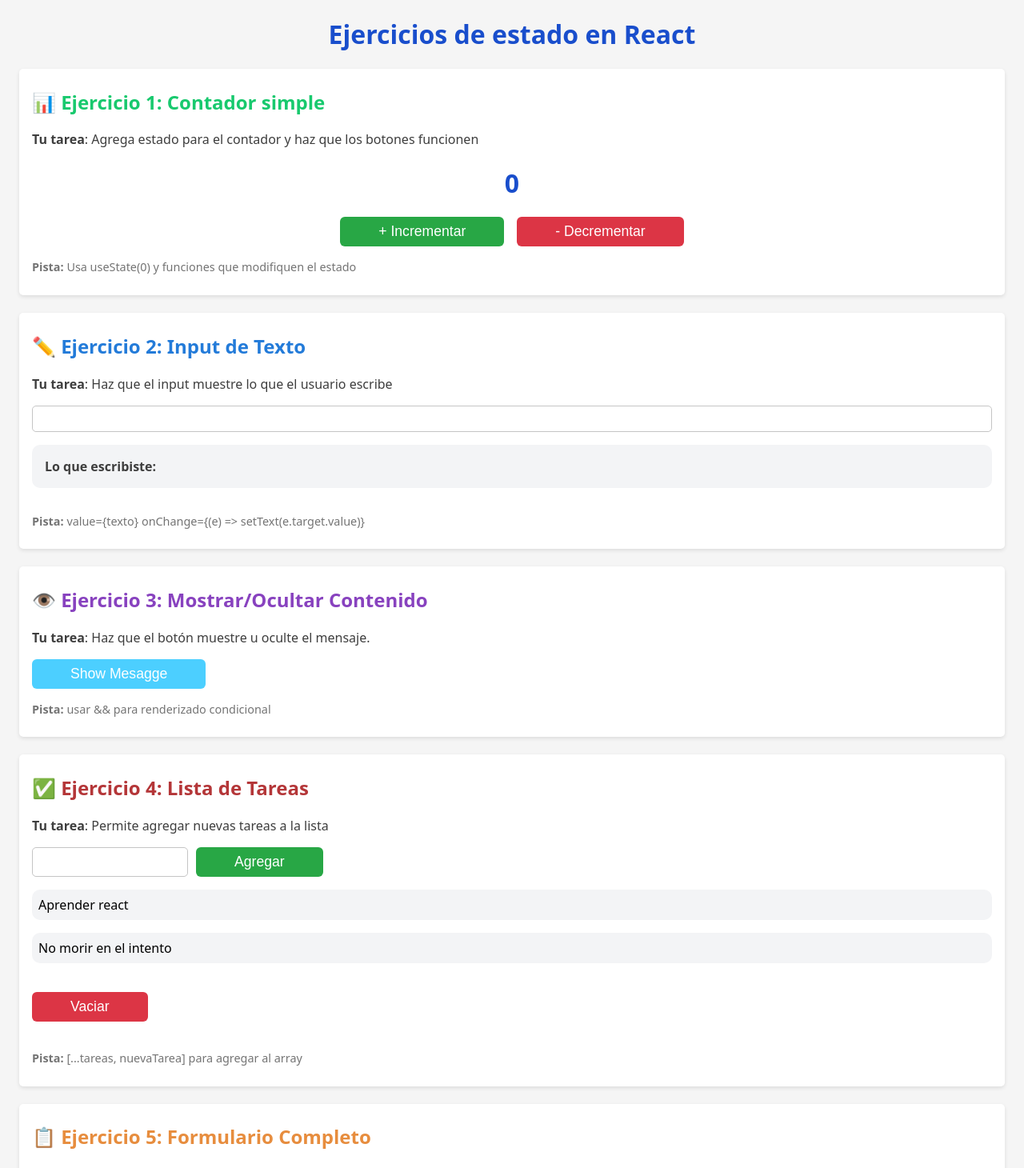
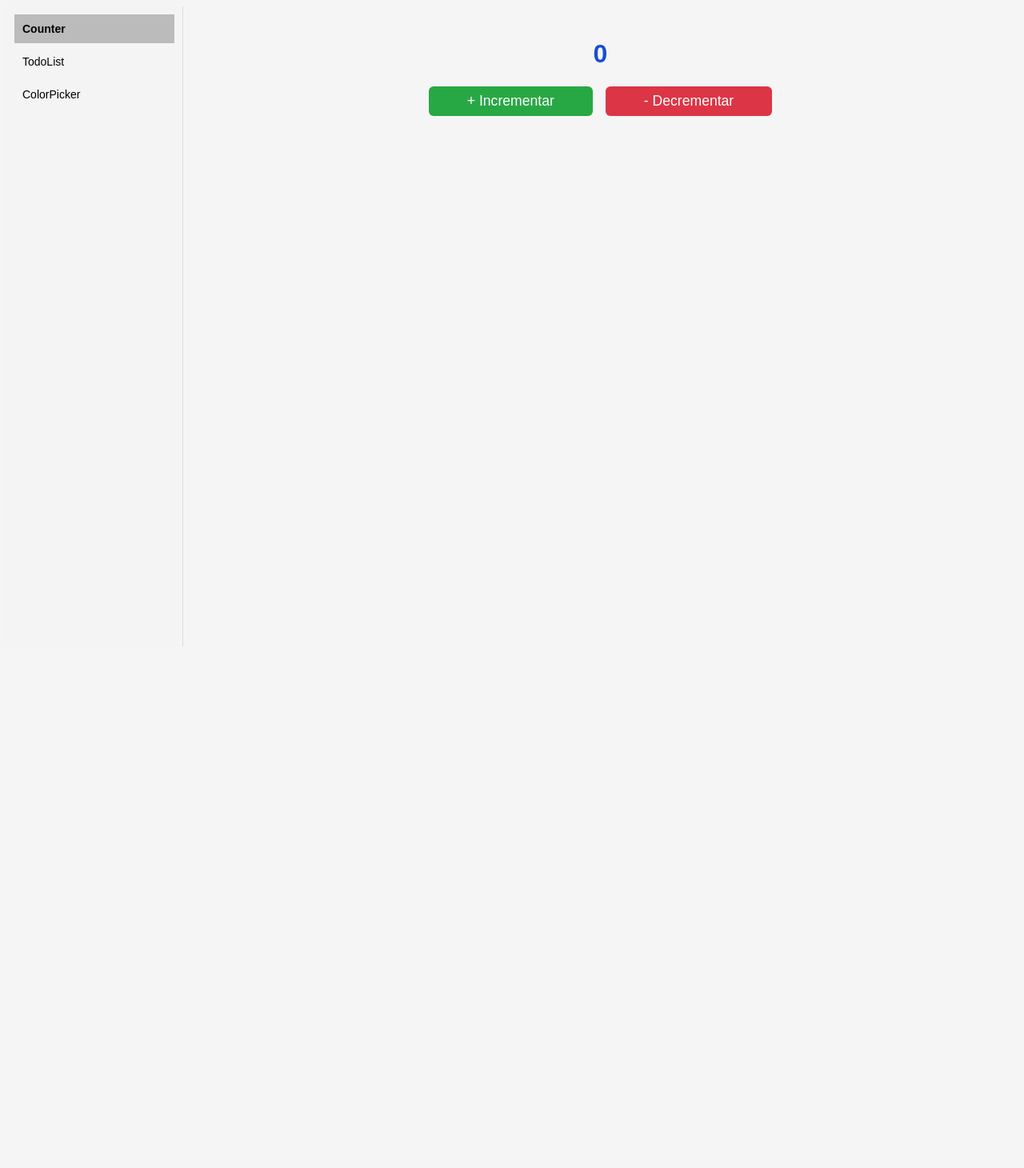
Before and after one commit to jaalzu/recipe-web-react, a React (Vite) app: page / in a window 1280 px wide. Shown: the top 1460 px of the page at 80% size. After the commit the page ends 816 px from the top, so only its background shows below. Built offline with nearby package versions, Linux system fonts and the light colour scheme.

Commit message:
WIP: sidebar

```diff
--- a/src/App.jsx
+++ b/src/App.jsx
@@ -1,56 +1,37 @@
-import styles from './App.module.css';
-import Card from './components/card/Card';
-import Counter from './components/Counter/Counter';
-import TextInput from './components/TextInput/TextInput';
-import ToggleBtn from './components/ToggleBtn/ToggleBtn';
-import TodoList from './components/TodoList/TodoList';
-import Form from './components/Form/Form';
-import ColorPicker from './components/ColorPicker/ColorPicker';
+import { useState } from 'react'
+import Counter from './components/Counter/Counter'
+import TodoList from './components/TodoList/TodoList'
+import ColorPicker from './components/ColorPicker/ColorPicker'
+import styles from './App.module.css'
 
 export default function App() {
+  const [selected, setSelected] = useState('Counter')
+
+  const components = {
+    Counter: <Counter />,
+    TodoList: <TodoList />,
+    ColorPicker: <ColorPicker />
+  }
+
   return (
     <div className={styles.container}>
-      <div>
-        <h1>Ejercicios de estado en React</h1>
-        <Card titulo="📊 Ejercicio 1: Contador simple" tarea=" Agrega estado para el contador y haz que los botones funcionen" pista=" Usa useState(0) y funciones que modifiquen el estado" color='#18c96eff' >
-      <Counter />
-     </Card>
-      </div>
+      {/* Barra lateral */}
+      <aside className={styles.sidebar}>
+        {Object.keys(components).map(name => (
+          <button
+            key={name}
+            className={`${styles.sidebarBtn} ${selected === name ? styles.active : ''}`}
+            onClick={() => setSelected(name)}
+          >
+            {name}
+          </button>
+        ))}
+      </aside>
 
-        <br />
-        <Card titulo="✏️  Ejercicio 2: Input de Texto" tarea=" Haz que el input muestre lo que el usuario escribe
-         " pista=" value={texto} onChange={(e) => setText(e.target.value)}  " color='#237bd9ff'>
-    <TextInput />
-   </Card>
-
-        <br />
-
-        <Card titulo="👁️ Ejercicio 3: Mostrar/Ocultar Contenido
-        " tarea="  Haz que el botón muestre u oculte el mensaje.
-        "  pista=" usar && para renderizado condicional"  color='#8842bf'>
-          <ToggleBtn />
-   </Card>
-        <br />
-
-        <Card titulo="✅ Ejercicio 4: Lista de Tareas
-        " tarea="  Permite agregar nuevas tareas a la lista
-        " pista=" [...tareas, nuevaTarea] para agregar al array"  color='#b43638'>
-          <TodoList />
-   </Card>
-        <br />
-
-        <Card titulo="📋 Ejercicio 5: Formulario Completo"
-              tarea="  Maneja múltiples campos y muestra los datos"
-              pista=" Crea un objeto con todos los datos y guárdalo en un estado"  color='#e78d3e'>
-                <Form />
-   </Card>
-        <br />
-
-        <Card titulo="📋 Ejercicio 6: Selector de Color"
-              tarea=" Cambia el color de fondo del cuadrado"
-              pista=" Usa useState para guardar la clase CSS del color seleccionado"  color='#089d0aff'>
-                <ColorPicker />
-   </Card>
+      {/* Contenido principal */}
+      <main className={styles.main}>
+        {components[selected]}
+      </main>
     </div>
   )
 }
--- a/src/App.module.css
+++ b/src/App.module.css
@@ -1,7 +1,43 @@
 .container {
-  max-width: 100%;
-  height: 100%;
-  margin: 0 auto;
+  display: flex;
+  height: 100vh;
+  font-family: sans-serif;
+}
+
+/* Barra lateral */
+.sidebar {
+  width: 200px;
+  background: #f4f4f4;
+  padding: 10px;
+  border-right: 1px solid #ddd;
+}
+
+.sidebarBtn {
+  display: block;
+  width: 100%;
+  padding: 10px;
+  margin-bottom: 5px;
+  text-align: left;
+  border: none;
+  background: transparent;
+  cursor: pointer;
+  font-size: 14px;
+  transition: background 0.2s;
+}
+
+.sidebarBtn:hover {
+  background: #ddd;
+}
+
+.active {
+  background: #bbb;
+  font-weight: bold;
+}
+
+/* Contenido principal */
+.main {
+  flex: 1;
+  padding: 20px;
 }
 
 h1{
```
